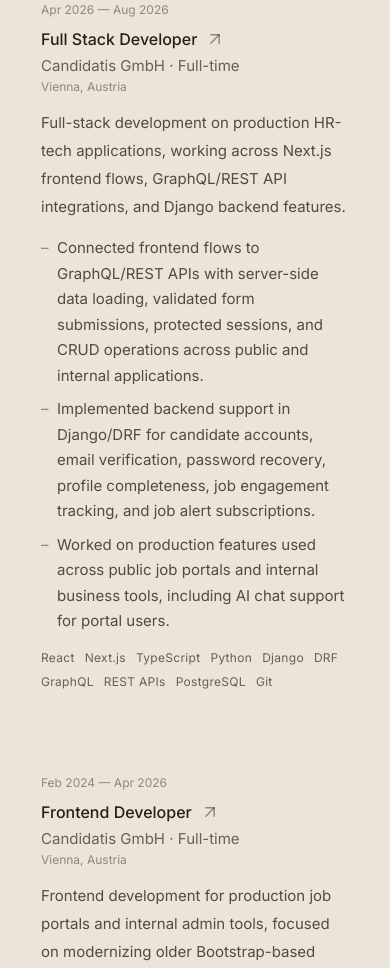
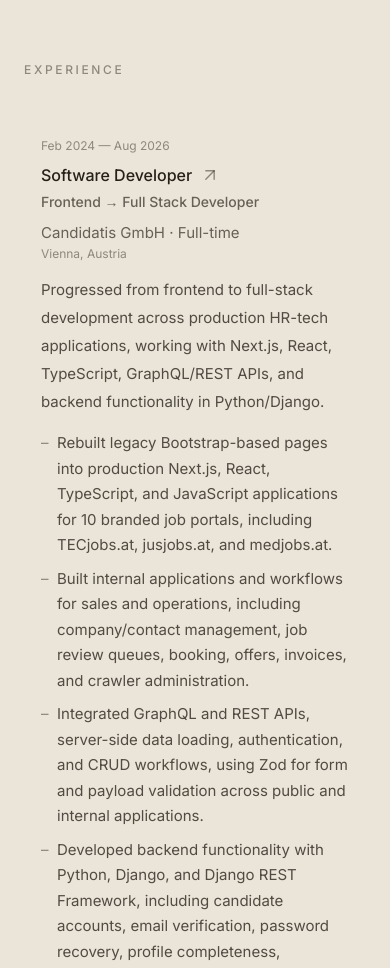
Before and after one commit to levy-237/levan-lominashvili, a React (Vite) app: page / in a window 390 px wide. Shown: the part 1020-1988 px from the top of the page. Built offline with nearby package versions, Linux system fonts and the light colour scheme.

Commit message:
added new project && revised experinece

```diff
--- a/src/content/Experience.tsx
+++ b/src/content/Experience.tsx
@@ -19,14 +19,15 @@
 
       <div className="flex flex-col gap-12">
         {experience.map((item) => {
+          const subtitle = localized(language, item, "subtitle");
           const highlights = localizedList(language, item, "highlights");
 
           return (
             <article
               key={`${item.company}-${item.period}`}
-              className="group grid grid-cols-1 gap-x-8 gap-y-2 rounded-md border border-transparent p-4 transition-colors duration-200 hover:border-[var(--beige-accent)]/40 hover:bg-[var(--beige-light)]/30 lg:grid-cols-[7.5rem_1fr] lg:gap-y-3"
+              className="group grid grid-cols-1 gap-x-8 gap-y-2 rounded-md border border-transparent p-4 transition-colors duration-200 hover:border-[var(--beige-accent)]/40 hover:bg-[var(--beige-light)]/30 lg:grid-cols-[max-content_minmax(0,1fr)] lg:gap-y-3"
             >
-              <p className="pt-0.5 text-xs leading-normal text-[var(--text-subtle)]">
+              <p className="whitespace-nowrap pt-0.5 text-xs leading-normal text-[var(--text-subtle)]">
                 {item.period}
               </p>
 
@@ -41,6 +42,11 @@
                     className="h-5 w-5 shrink-0 text-[var(--text-subtle)] transition-transform duration-150 ease-out group-hover:-translate-y-0.5 group-hover:text-[var(--text-primary)]"
                   />
                 </div>
+                {subtitle && (
+                  <p className="mt-1 mb-2 text-sm font-medium leading-relaxed text-[var(--text-muted)]">
+                    {subtitle}
+                  </p>
+                )}
                 <p className="mt-1 text-[0.9375rem] text-[var(--text-muted)]">
                   {item.company} · {localized(language, item, "employmentType")}
                 </p>
--- a/src/data/experience.ts
+++ b/src/data/experience.ts
@@ -1,6 +1,8 @@
 export type ExperienceItem = {
   title: string;
   "title-de"?: string;
+  subtitle?: string;
+  "subtitle-de"?: string;
   company: string;
   employmentType: string;
   "employmentType-de"?: string;
@@ -16,104 +18,79 @@
 
 export const experience: ExperienceItem[] = [
   {
-    title: "Full Stack Developer",
-    "title-de": "Full-Stack-Entwickler",
+    title: "Software Developer",
+    "title-de": "Softwareentwickler",
+    subtitle: "Frontend → Full Stack Developer",
+    "subtitle-de": "Frontend → Full Stack Developer",
     company: "Candidatis GmbH",
     employmentType: "Full-time",
     "employmentType-de": "Vollzeit",
-    period: "Apr 2026 — Aug 2026",
+    period: "Feb 2024 — Aug 2026",
     location: "Vienna, Austria",
     "location-de": "Wien, Österreich",
     description:
-      "Full-stack development on production HR-tech applications, working across Next.js frontend flows, GraphQL/REST API integrations, and Django backend features.",
+      "Progressed from frontend to full-stack development across production HR-tech applications, working with Next.js, React, TypeScript, GraphQL/REST APIs, and backend functionality in Python/Django.",
     "description-de":
-      "Full-Stack-Entwicklung an produktiven HR-Tech-Anwendungen mit Next.js-Frontend-Flows, GraphQL/REST-API-Integrationen und Django-Backend-Features.",
+      "Weiterentwicklung von Frontend- zu Full-Stack-Aufgaben an produktiven HR-Tech-Anwendungen mit Next.js, React, TypeScript, GraphQL-/REST-APIs sowie Backend-Funktionalitäten mit Python/Django.",
     highlights: [
-      "Connected frontend flows to GraphQL/REST APIs with server-side data loading, validated form submissions, protected sessions, and CRUD operations across public and internal applications.",
-      "Implemented backend support in Django/DRF for candidate accounts, email verification, password recovery, profile completeness, job engagement tracking, and job alert subscriptions.",
-      "Worked on production features used across public job portals and internal business tools, including AI chat support for portal users.",
+      "Rebuilt legacy Bootstrap-based pages into production Next.js, React, TypeScript, and JavaScript applications for 10 branded job portals, including TECjobs.at, jusjobs.at, and medjobs.at.",
+      "Built internal applications and workflows for sales and operations, including company/contact management, job review queues, booking, offers, invoices, and crawler administration.",
+      "Integrated GraphQL and REST APIs, server-side data loading, authentication, and CRUD workflows, using Zod for form and payload validation across public and internal applications.",
+      "Developed backend functionality with Python, Django, and Django REST Framework, including candidate accounts, email verification, password recovery, profile completeness, engagement tracking, and job-alert subscriptions.",
+      "Contributed code to a Java-based job crawler and used Claude and Cursor IDE for implementation, debugging, and refactoring, with generated code manually reviewed, tested, and validated.",
     ],
     "highlights-de": [
-      "Anbindung von Frontend-Flows an GraphQL/REST-APIs mit serverseitigem Data Loading, validierten Formularen, geschützten Sessions und CRUD-Operationen in öffentlichen und internen Anwendungen.",
-      "Implementierung von Backend-Features in Django/DRF für Kandidatenkonten, E-Mail-Verifizierung, Passwort-Wiederherstellung, Profilvollständigkeit, Job-Interaktionen und Job-Abos.",
-      "Arbeit an produktiven Features für öffentliche Jobportale und interne Business-Tools, einschließlich AI-Chat-Unterstützung für Portalnutzer.",
+      "Legacy-Seiten auf Bootstrap-Basis in produktive Anwendungen mit Next.js, React, TypeScript und JavaScript für 10 Jobportale umgebaut, darunter TECjobs.at, jusjobs.at und medjobs.at.",
+      "Interne Anwendungen und Workflows für Vertrieb und Operations entwickelt, darunter Firmen-/Kontaktverwaltung, Job-Review-Queues, Buchungen, Angebote, Rechnungen und Crawler-Administration.",
+      "GraphQL- und REST-APIs integriert sowie serverseitiges Data Loading, Authentifizierung und CRUD-Workflows umgesetzt; Zod für Formular- und Payload-Validierung in öffentlichen und internen Anwendungen eingesetzt.",
+      "Backend-Funktionalitäten mit Python, Django und Django REST Framework entwickelt, darunter Kandidatenkonten, E-Mail-Verifizierung, Passwort-Wiederherstellung, Profilvollständigkeit, Engagement-Tracking und Job-Alert-Abonnements.",
+      "Code zu einem Java-basierten Job-Crawler beigetragen sowie Claude und Cursor IDE für Implementierung, Debugging und Refactoring eingesetzt; generierten Code manuell geprüft, getestet und validiert.",
     ],
     stack: [
+      "TypeScript",
+      "JavaScript",
+      "Java",
+      "Python",
       "React",
       "Next.js",
-      "TypeScript",
-      "Python",
       "Django",
       "DRF",
       "GraphQL",
       "REST APIs",
       "PostgreSQL",
-      "Git",
-    ],
-  },
-  {
-    title: "Frontend Developer",
-    "title-de": "Frontend-Entwickler",
-    company: "Candidatis GmbH",
-    employmentType: "Full-time",
-    "employmentType-de": "Vollzeit",
-    period: "Feb 2024 — Apr 2026",
-    location: "Vienna, Austria",
-    "location-de": "Wien, Österreich",
-    description:
-      "Frontend development for production job portals and internal admin tools, focused on modernizing older Bootstrap-based pages into maintainable Next.js/React applications.",
-    "description-de":
-      "Frontend-Entwicklung für produktive Jobportale und interne Admin-Tools mit Fokus auf die Modernisierung älterer Bootstrap-Seiten zu wartbaren Next.js/React-Anwendungen.",
-    highlights: [
-      "Rebuilt older Bootstrap-based pages into production Next.js/React applications for 10 branded job portals, including TECjobs.at, jusjobs.at, and medjobs.at, with responsive, portal-specific UI and AI chat integration.",
-      "Built internal admin workflows used by sales and operations teams, including company/contact management, job review queues, offer and invoice screens, booking handling, and crawler administration.",
-      "Developed responsive interfaces, reusable UI patterns, forms, filters, and business-facing frontend flows.",
-    ],
-    "highlights-de": [
-      "Umbau älterer Bootstrap-basierter Seiten zu produktiven Next.js/React-Anwendungen für 10 gebrandete Jobportale, darunter TECjobs.at, jusjobs.at und medjobs.at, mit responsiver, portalspezifischer UI und AI-Chat-Integration.",
-      "Entwicklung interner Admin-Workflows für Sales- und Operations-Teams, darunter Firmen-/Kontaktverwaltung, Job-Review-Queues, Angebots- und Rechnungsansichten, Buchungsverwaltung und Crawler-Administration.",
-      "Entwicklung responsiver Interfaces, wiederverwendbarer UI-Patterns, Formulare, Filter und businessorientierter Frontend-Flows.",
-    ],
-    stack: [
-      "React",
-      "Next.js",
-      "TypeScript",
-      "JavaScript",
-      "GraphQL",
-      "REST APIs",
+      "Zod",
       "Tailwind CSS",
       "Material UI",
-      "Sass",
       "Git",
     ],
   },
   {
     title: "Full Stack Developer Intern",
-    "title-de": "Full-Stack-Entwickler Praktikant",
-    company: "Georgia Ltd",
+    "title-de": "Full-Stack-Entwickler (Praktikum)",
+    company: "Gorgia Ltd",
     employmentType: "Internship",
     "employmentType-de": "Praktikum",
     period: "Apr 2023 — Oct 2023",
     location: "Tbilisi, Georgia",
     "location-de": "Tiflis, Georgien",
     description:
-      "Gained practical full-stack development experience by supporting frontend implementation, backend integration, testing, and task-based development.",
+      "Full-stack development experience across React frontend work, Django backend integration, automated testing, and task-based development.",
     "description-de":
-      "Praktische Full-Stack-Erfahrung durch Unterstützung bei Frontend-Implementierung, Backend-Integration, Testing und taskbasierter Entwicklung.",
+      "Full-Stack-Erfahrung mit React-Frontend-Entwicklung, Django-Backend-Integration, automatisierten Tests und taskbasierter Entwicklung.",
     highlights: [
-      "Supported frontend development by implementing UI sections, improving responsive layouts, and integrating components with backend data.",
-      "Tested React components with React Testing Library, covering form behavior, user interactions, and rendered UI states.",
-      "Wrote Django tests for backend views, models, and API functionality while working with Git, code reviews, and task-based development.",
+      "Developed React frontend components and responsive UI sections, integrating them with backend data and existing application flows.",
+      "Worked across frontend and backend tasks in a React and Django codebase, supporting feature implementation and application maintenance.",
+      "Wrote automated frontend tests with React Testing Library and Django tests for backend views, models, and API functionality while working with Git and code reviews.",
     ],
     "highlights-de": [
-      "Unterstützung der Frontend-Entwicklung durch Implementierung von UI-Sektionen, Verbesserung responsiver Layouts und Integration von Komponenten mit Backend-Daten.",
-      "Testen von React-Komponenten mit React Testing Library, darunter Formularverhalten, Benutzerinteraktionen und gerenderte UI-Zustände.",
-      "Schreiben von Django-Tests für Backend-Views, Models und API-Funktionalität während der Arbeit mit Git, Code Reviews und taskbasierter Entwicklung.",
+      "React-Frontend-Komponenten und responsive UI-Bereiche entwickelt und mit Backend-Daten sowie bestehenden Anwendungsabläufen integriert.",
+      "Frontend- und Backend-Aufgaben in einer React-/Django-Codebase übernommen und an Features sowie Wartung mitgearbeitet.",
+      "Automatisierte Frontend-Tests mit React Testing Library sowie Django-Tests für Backend-Views, Models und APIs geschrieben und mit Git und Code Reviews gearbeitet.",
     ],
     stack: [
       "JavaScript",
+      "Python",
       "React",
-      "Python",
       "Django",
       "REST APIs",
       "React Testing Library",
--- a/src/data/projects.ts
+++ b/src/data/projects.ts
@@ -18,37 +18,76 @@
 
 export const projects: ProjectItem[] = [
   {
+    title: "Flight Operations Dashboard",
+    slug: "flight-operations-dashboard",
+    image: "flighttracker.png",
+    description:
+      "A real-time flight-tracking platform with a Docker-containerized Java 23 / Spring Boot backend, live ADS-B data ingestion, REST APIs, persistence, WebSocket broadcasting, and a React map frontend.",
+    "description-de":
+      "Eine Echtzeit-Flugtracking-Plattform mit Docker-containerisiertem Java-23-/Spring-Boot-Backend, Live-ADS-B-Daten, REST-APIs, Persistenz, WebSocket-Broadcasting und React-Kartenfrontend.",
+    highlights: [
+      "Built and deployed a Java 23 / Spring Boot backend that ingests live ADS-B data, persists flights and aircraft, and exposes REST APIs for flights, aircraft, and live positions.",
+      "Implemented real-time WebSocket broadcasting for connected clients and a nightly scheduled cleanup job to keep persisted operational data limited to current flight activity.",
+      "Built a live React map frontend consuming real-time WebSocket updates, using Codex for AI-assisted implementation, debugging, and refactoring with manual code review, testing, and validation.",
+    ],
+    "highlights-de": [
+      "Java-23-/Spring-Boot-Backend entwickelt und deployed, das Live-ADS-B-Daten verarbeitet, Flüge und Flugzeuge persistiert und REST-APIs für Flüge, Flugzeuge und Positionen bereitstellt.",
+      "Echtzeit-WebSocket-Broadcasting für verbundene Clients sowie einen nächtlichen Cleanup-Job implementiert, um persistierte Betriebsdaten aktuell zu halten.",
+      "Live-Kartenfrontend mit React entwickelt, das Echtzeit-WebSocket-Updates verarbeitet; Codex für KI-gestützte Implementierung, Debugging und Refactoring mit manueller Code-Prüfung, Testing und Validierung eingesetzt.",
+    ],
+    stack: [
+      "Java",
+      "TypeScript",
+      "Spring Boot",
+      "React",
+      "REST APIs",
+      "WebSockets",
+      "PostgreSQL",
+      "Docker",
+      "Codex",
+    ],
+    links: [
+      {
+        label: "Live Demo",
+        "label-de": "Live-Demo",
+        href: "https://flight-tracker-client.vercel.app/",
+      },
+    ],
+  },
+  {
     title: "eAutoKauf",
     slug: "eautokauf",
     image: "eautokauf.png",
     description:
-      "A full-stack electric vehicle marketplace with advanced search, URL-synced filters, authentication, listing management, saved searches, image uploads, and EV-specific vehicle data.",
+      "A full-stack electric vehicle marketplace with advanced search, URL-synced filtering, authentication, listing management, saved searches, image uploads, and structured EV-specific vehicle data.",
     "description-de":
-      "Ein Full-Stack-Marktplatz für Elektrofahrzeuge mit erweiterter Suche, URL-synchronisierten Filtern, Authentifizierung, Listing-Verwaltung, gespeicherten Suchen, Bild-Uploads und EV-spezifischen Fahrzeugdaten.",
+      "Ein Full-Stack-Marktplatz für Elektrofahrzeuge mit erweiterter Suche, URL-synchronisierten Filtern, Authentifizierung, Listing-Verwaltung, gespeicherten Suchen, Bild-Uploads und strukturierten EV-spezifischen Fahrzeugdaten.",
     highlights: [
-      "Built a full-stack EV marketplace with URL-synced advanced search, vehicle detail pages, favourites, side-by-side comparison, user dashboard, and listing creation/editing with validated forms.",
-      "Designed EV-specific listing and backend flows with Django REST Framework, including JWT authentication, email verification, password recovery, saved searches with email notifications, ImageKit uploads, listing review states, price history, and structured vehicle data.",
-      "Implemented production-style marketplace behavior with protected user workflows, ownership-based listing management, reusable frontend flows, API-driven data loading, and real-time features using WebSockets and Redis.",
+      "Built a full-stack EV marketplace with Next.js, React, and TypeScript, including URL-synced advanced search, dynamic vehicle filtering, authenticated dashboards, and complex listing forms with Zod-based validation.",
+      "Developed the backend with Django REST Framework, PostgreSQL, and Redis, implementing JWT authentication, email verification, password recovery, saved-search notifications, ImageKit uploads, listing review workflows, and price history.",
+      "Designed structured EV data flows covering battery, range, charging, warranty, condition, and vehicle status, with server-side validation and protected ownership-based listing management.",
     ],
     "highlights-de": [
-      "Entwicklung eines Full-Stack-Marktplatzes für Elektrofahrzeuge mit URL-synchronisierter erweiterter Suche, Fahrzeugdetailseiten, Favoriten, direktem Vergleich, User-Dashboard sowie Listing-Erstellung und -Bearbeitung mit validierten Formularen.",
-      "Entwicklung EV-spezifischer Listing- und Backend-Flows mit Django REST Framework, darunter JWT-Authentifizierung, E-Mail-Verifizierung, Passwort-Wiederherstellung, gespeicherte Suchen mit E-Mail-Benachrichtigungen, ImageKit-Uploads, Listing-Prüfstatus, Preisverlauf und strukturierte Fahrzeugdaten.",
-      "Umsetzung produktionsnaher Marktplatz-Funktionalität mit geschützten User-Flows, besitzbasierter Listing-Verwaltung, wiederverwendbaren Frontend-Flows, API-basiertem Data Loading und Echtzeit-Features mit WebSockets und Redis.",
+      "Full-Stack-EV-Marktplatz mit Next.js, React und TypeScript entwickelt, mit URL-synchronisierter erweiterter Suche, dynamischen Fahrzeugfiltern, authentifizierten Dashboards und komplexen Inseratsformularen mit Zod-basierter Validierung.",
+      "Backend mit Django REST Framework, PostgreSQL und Redis entwickelt, inklusive JWT-Authentifizierung, E-Mail-Verifizierung, Passwort-Wiederherstellung, Saved-Search-Benachrichtigungen, ImageKit-Uploads, Inseratsprüfung und Preisverlauf.",
+      "Strukturierte EV-Datenflüsse für Batterie, Reichweite, Laden, Garantie, Zustand und Fahrzeugstatus umgesetzt, inklusive serverseitiger Validierung und geschützter besitzbasierter Inseratsverwaltung.",
     ],
     stack: [
+      "TypeScript",
+      "Python",
       "Next.js",
       "React",
-      "TypeScript",
-      "Tailwind CSS",
       "Django",
       "Django REST Framework",
       "PostgreSQL",
       "Redis",
+      "REST APIs",
       "WebSockets",
       "JWT",
+      "Zod",
+      "React Hook Form",
+      "Tailwind CSS",
       "ImageKit",
-      "React Hook Form",
-      "Zod",
       "Docker",
     ],
     links: [
```
Also changed, not shown: src/data/introduction.ts (+6 -6 lines), 1 other file (tests, documents, lock files or other folders).
